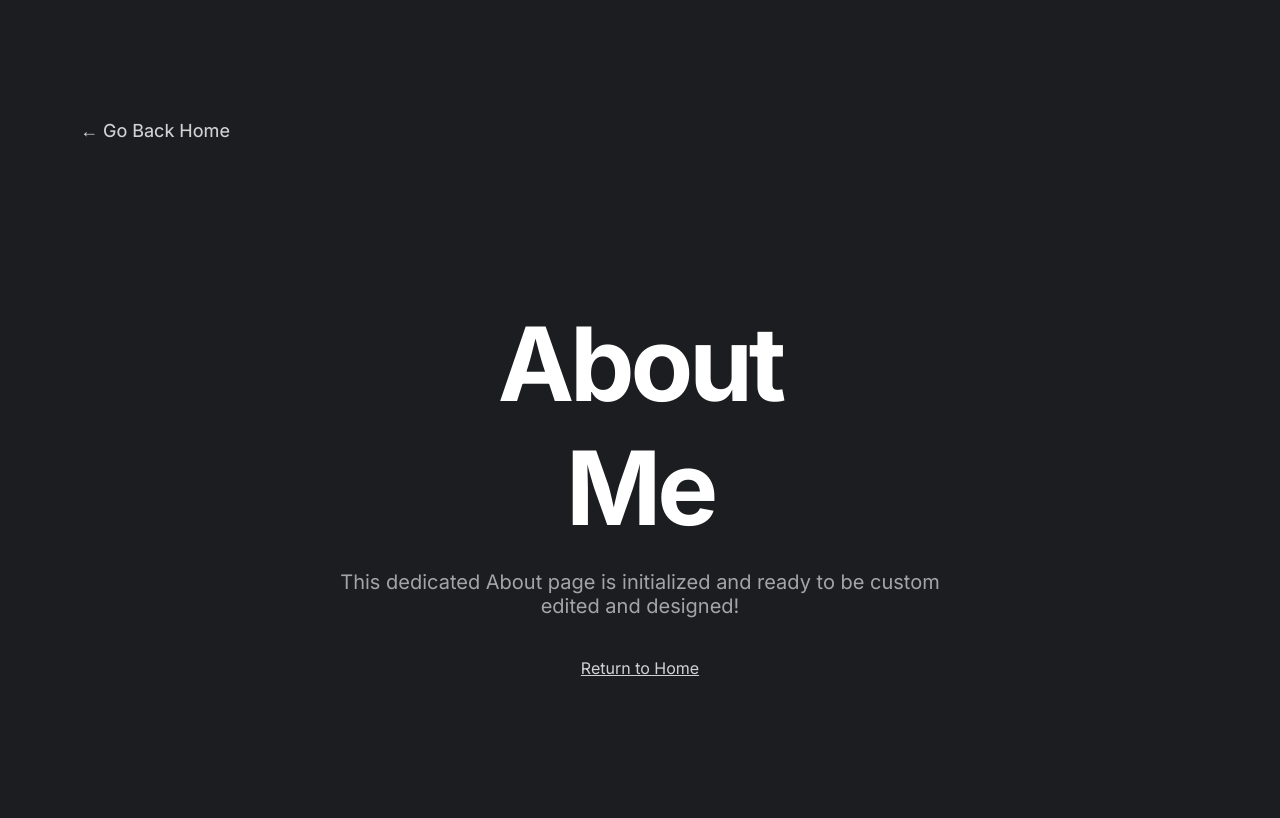
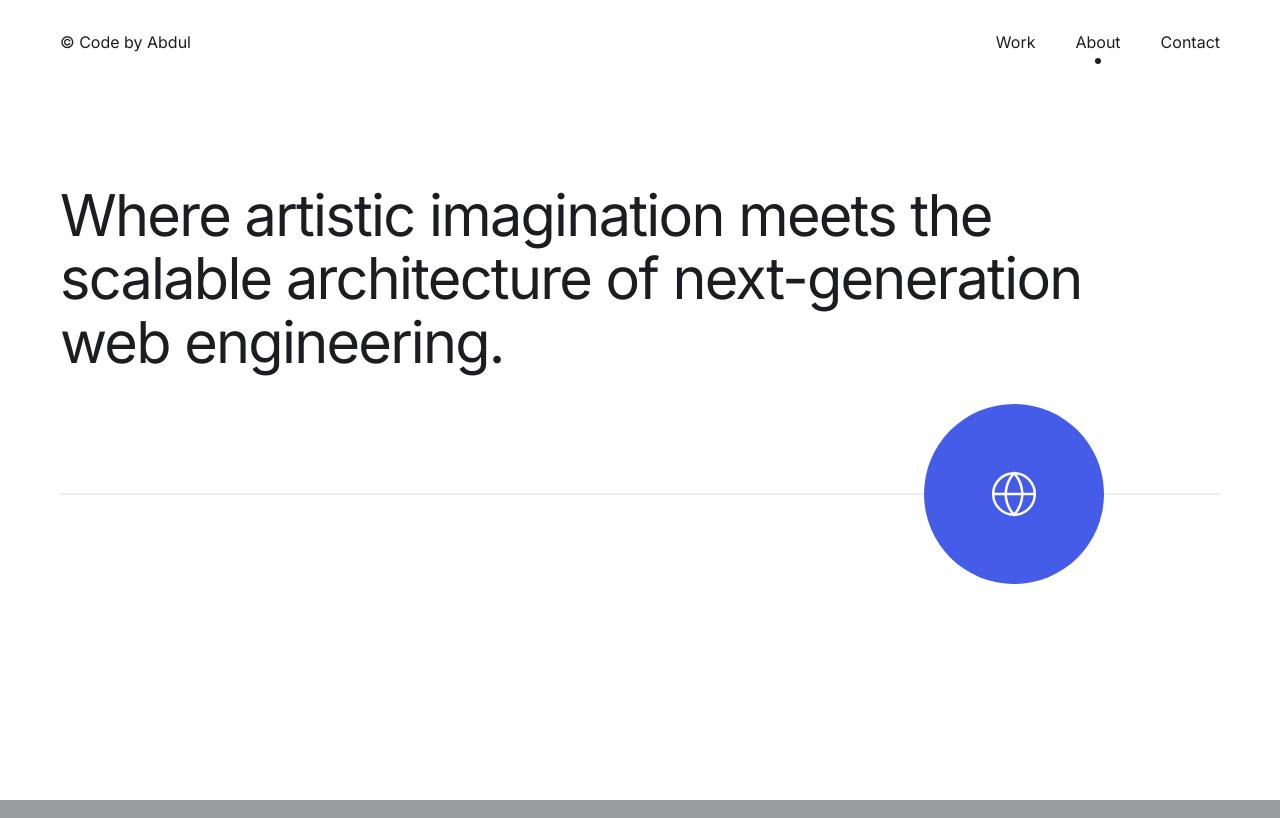
Before and after one commit to haseebiqb06-cpu/portfolio-site, a Next.js app: page /about in a window 1280 px wide. Built offline with nearby package versions, Linux system fonts and the light colour scheme.

Commit message:
Built dedicated about page and fixed scroll routing

```diff
--- a/app/about/page.js
+++ b/app/about/page.js
@@ -6,27 +6,45 @@ import Magnetic from '../../components/Magnetic';
 
 export default function AboutPage() {
   return (
-    <div className="contact-page"> {/* Reusing the high-end layout wrapper for consistency */}
-      {/* Simple temporary back nav */}
-      <div className="contact-page__nav">
-        <Magnetic strength={0.3}>
-          <Link href="/" className="contact-page__back-btn">
-            ← Go Back Home
-          </Link>
-        </Magnetic>
-      </div>
+    <div className="about-page">
+      {/* High-end top navigation row mirroring specific editorial reference */}
+      <header className="about-page__header">
+        <div className="about-page__logo">
+          <Link href="/">© Code by Abdul</Link>
+        </div>
+        <nav className="about-page__nav">
+          <Magnetic strength={0.2}><Link href="/" className="nav-item">Work</Link></Magnetic>
+          <Magnetic strength={0.2}><Link href="/about" className="nav-item active">About</Link></Magnetic>
+          <Magnetic strength={0.2}><Link href="/contact" className="nav-item">Contact</Link></Magnetic>
+        </nav>
+      </header>
 
-      <div className="contact-page__container" style={{ display: 'block', textAlign: 'center', paddingTop: '80px' }}>
-        <h1 style={{ fontSize: 'clamp(40px, 8vw, 120px)', marginBottom: '20px', letterSpacing: '-0.04em' }}>
-          About<br/>Me
-        </h1>
-        <p style={{ fontSize: '20px', opacity: 0.6, maxWidth: '600px', margin: '0 auto 40px' }}>
-          This dedicated About page is initialized and ready to be custom edited and designed!
-        </p>
-        <Link href="/" style={{ textDecoration: 'underline', opacity: 0.8, color: 'white' }}>
-          Return to Home
-        </Link>
-      </div>
+      {/* The Massive Editorial Hero Section */}
+      <section className="about-hero">
+        <div className="about-hero__container">
+
+          {/* Exact Statement from User's Instruction */}
+          <h1 className="about-hero__title">
+            Where artistic imagination meets the scalable architecture of next-generation web engineering.
+          </h1>
+
+          {/* Hairline divider with floating Magnetic Globe Button */}
+          <div className="about-hero__divider-wrapper">
+            <div className="about-hero__line"></div>
+
+            <Magnetic strength={0.4}>
+              <div className="about-hero__globe-btn">
+                <svg viewBox="0 0 24 24" fill="none" stroke="currentColor" strokeWidth="1.2" width="50" height="50">
+                  <circle cx="12" cy="12" r="10"></circle>
+                  <path d="M2 12h20"></path>
+                  <path d="M12 2a15.3 15.3 0 0 1 4 10 15.3 15.3 0 0 1-4 10 15.3 15.3 0 0 1-4-10 15.3 15.3 0 0 1 4-10z"></path>
+                </svg>
+              </div>
+            </Magnetic>
+          </div>
+
+        </div>
+      </section>
     </div>
   );
 }
--- a/app/globals.css
+++ b/app/globals.css
@@ -1355,3 +1355,129 @@ a, button, .round-btn, .work__item, .contact__pill, [role="button"] {
     justify-content: flex-start;
   }
 }
+
+/* ============================================
+   DEDICATED ABOUT PAGE (WHITE MODE)
+   ============================================ */
+.about-page {
+  background: var(--color-white); /* Solid elegant white background */
+  color: var(--color-dark);
+  min-height: 100vh;
+  width: 100%;
+  position: relative;
+  overflow-x: hidden;
+  padding-bottom: 100px; /* Buffer room for footer flows later */
+}
+
+.about-page__header {
+  display: flex;
+  justify-content: space-between;
+  align-items: center;
+  padding: 32px 60px;
+  max-width: 1400px;
+  margin: 0 auto;
+}
+
+.about-page__logo a {
+  text-decoration: none;
+  color: var(--color-dark);
+  font-size: 16px;
+  font-weight: 400;
+}
+
+.about-page__nav {
+  display: flex;
+  gap: 40px;
+}
+
+.about-page__nav .nav-item {
+  text-decoration: none;
+  color: var(--color-dark);
+  font-size: 16px;
+  font-weight: 400;
+  position: relative;
+  transition: opacity 0.3s ease;
+}
+
+.about-page__nav .nav-item:hover {
+  opacity: 0.6;
+}
+
+.about-page__nav .nav-item.active::after {
+  content: '';
+  position: absolute;
+  bottom: -12px;
+  left: 50%;
+  transform: translateX(-50%);
+  width: 6px;
+  height: 6px;
+  background: var(--color-dark);
+  border-radius: 50%;
+}
+
+.about-hero {
+  padding: 100px 0 30px 0; /* Elegantly lower content from the navbar buffer */
+}
+
+.about-hero__container {
+  max-width: 1300px;
+  margin: 0 auto;
+  padding: 0 60px;
+}
+
+.about-hero__title {
+  font-size: clamp(32px, 4.5vw, 76px); /* Scaled down slightly more for optimal sophisticated elegance */
+  font-weight: 400;
+  line-height: 1.1;
+  letter-spacing: -0.03em;
+  color: var(--color-dark);
+  max-width: 1100px;
+  margin-bottom: 40px; /* Reduced distance to pull globe and line closer */
+}
+
+.about-hero__divider-wrapper {
+  position: relative;
+  width: 100%;
+  height: 160px; /* Snug height to fit within vertical screen constraints */
+  display: flex;
+  align-items: center;
+  justify-content: flex-end;
+  padding-right: 10%;
+}
+
+.about-hero__line {
+  position: absolute;
+  left: 0;
+  right: 0;
+  top: 50%;
+  transform: translateY(-50%);
+  height: 1px;
+  background: rgba(28, 29, 32, 0.15); /* Precise subtle grey hairline */
+}
+
+.about-hero__globe-btn {
+  width: 180px;
+  height: 180px;
+  background: #455CE9; /* High-contrast dynamic blue from reference */
+  border-radius: 50%;
+  color: var(--color-white);
+  display: flex;
+  align-items: center;
+  justify-content: center;
+  position: relative;
+  z-index: 2; /* Stays above line */
+  cursor: pointer;
+  transition: transform 0.3s var(--ease-out-expo), background 0.3s ease;
+}
+
+.about-hero__globe-btn:hover {
+  background: var(--color-dark); /* Smooth hover interact */
+}
+
+/* Ensure responsive sizing for the giant text */
+@media (max-width: 1024px) {
+  .about-page__header { padding: 24px 32px; }
+  .about-hero__container { padding: 0 32px; }
+  .about-hero__divider-wrapper { padding-right: 0; }
+  .about-hero__globe-btn { width: 140px; height: 140px; }
+}
```
Also changed, not shown: components/SmoothScroll.jsx (+15 -1 lines).
